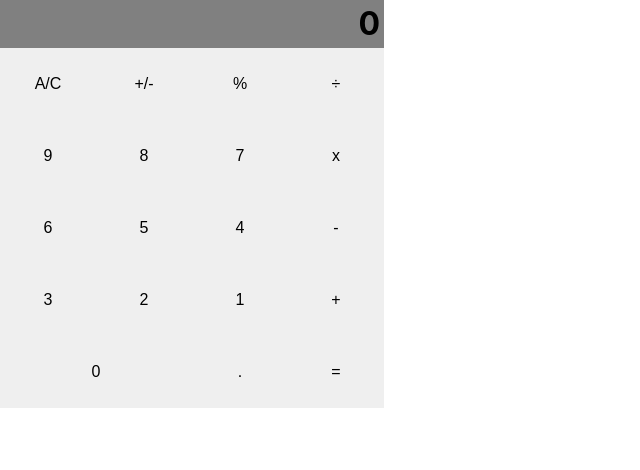
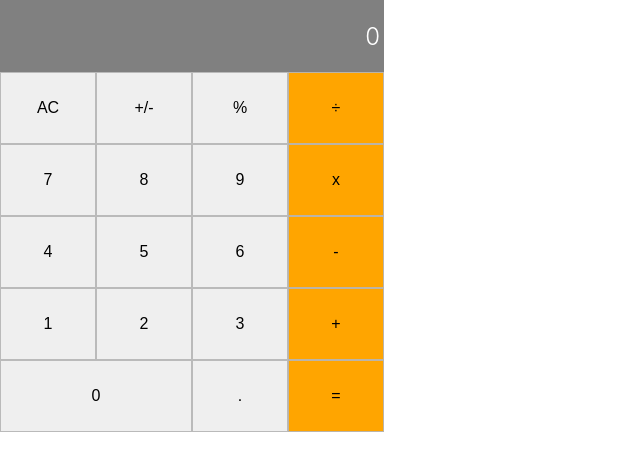
Before and after one commit to leopiresgoss/math-magicians, a React (Create React App) app: page / in a window 1280 px wide. Shown: the top 470 px of the page, without its empty margins (0-640 px from the left). Built offline with nearby package versions, Linux system fonts and the light colour scheme.

Commit message:
Improve calculator style

```diff
--- a/src/App.css
+++ b/src/App.css
@@ -3,6 +3,7 @@ button {
   width: 96px;
   height: 72px;
   font-size: 1rem;
+  border: 1px solid rgba(182, 182, 182, 0.924);
 }
 
 .calculator {
@@ -14,11 +15,19 @@ button {
   display: flex;
 }
 
+.result {
+  height: 72px;
+  display: flex;
+  align-items: center;
+  justify-content: end;
+}
+
 .result h3 {
   text-align: end;
+  color: white;
   margin-right: 4px;
-  line-height: 48px;
-  font-size: 2rem;
+  font-size: 1.5rem;
+  font-weight: 300;
 }
 
 #left {
@@ -31,6 +40,10 @@ button {
   flex-direction: column;
 }
 
+#right button {
+  background-color: orange;
+}
+
 #zero {
   width: auto;
   grid-column-end: span 2;
--- a/src/components/Calculator.js
+++ b/src/components/Calculator.js
@@ -9,18 +9,18 @@ export default class Calculator extends React.Component {
 
   left = () => (
     <div id="left">
-      <button type="button">A/C</button>
+      <button type="button">AC</button>
       <button type="button">+/-</button>
       <button type="button">%</button>
+      <button type="button">7</button>
+      <button type="button">8</button>
       <button type="button">9</button>
-      <button type="button">8</button>
-      <button type="button">7</button>
+      <button type="button">4</button>
+      <button type="button">5</button>
       <button type="button">6</button>
-      <button type="button">5</button>
-      <button type="button">4</button>
+      <button type="button">1</button>
+      <button type="button">2</button>
       <button type="button">3</button>
-      <button type="button">2</button>
-      <button type="button">1</button>
       <button id="zero" type="button">0</button>
       <button type="button">.</button>
     </div>
```
Also changed, not shown: 1 other file (tests, documents, lock files or other folders).
